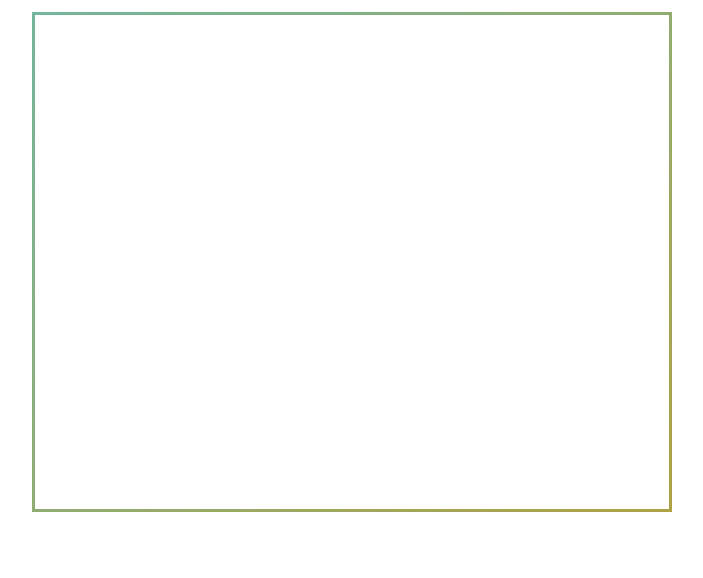
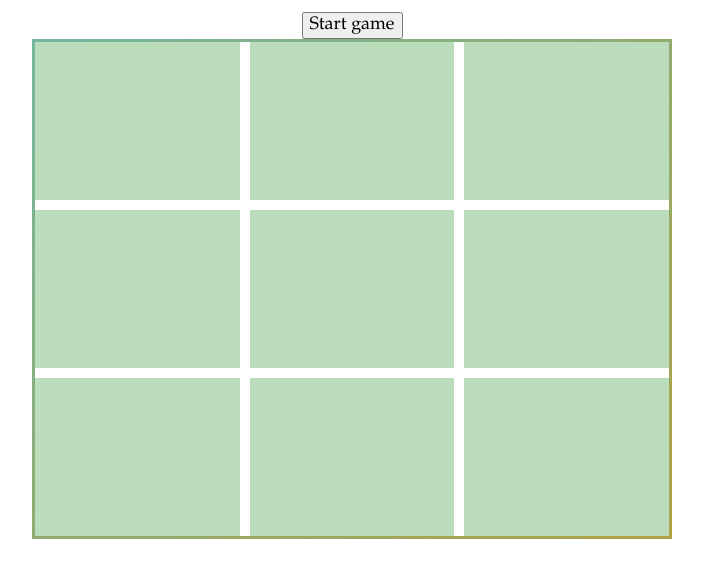
Before and after one commit to qamk/tic-tac-toe-js, a plain HTML site: page index.html in a window 1280 px wide. Shown: the part 96-674 px from the top of the page, without its empty margins (288-991 px from the left). Drawn offline with Linux system fonts and the light colour scheme.

Commit message:
Add main game elements

```diff
--- a/index.html
+++ b/index.html
@@ -16,10 +16,22 @@
         Factory Functions and Module patterns in JavaScript as far as possible.
       </p>
     </div>
+    <button class="game-button" id="start">Start game</button>
   </header>
   <main>
-    <div class="board-container">
+    <div id="game_messages">
 
+    </div>
+    <div class="board-container" id="game_board">
+      <div class="cell" data-position="0"></div>
+      <div class="cell" data-position="1"></div>
+      <div class="cell" data-position="2"></div>
+      <div class="cell" data-position="3"></div>
+      <div class="cell" data-position="4"></div>
+      <div class="cell" data-position="5"></div>
+      <div class="cell" data-position="6"></div>
+      <div class="cell" data-position="7"></div>
+      <div class="cell" data-position="8"></div>
     </div>
   </main>
 </body>
```
